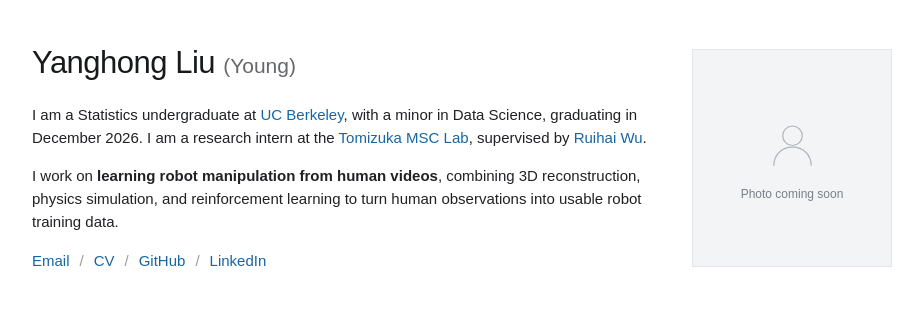
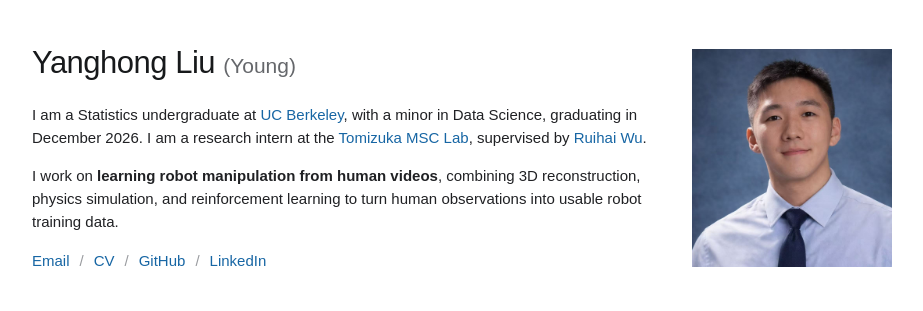
Before and after one commit to yanghong-liu/yanghong-liu.github.io, a plain HTML site: page index.html in a window 1280 px wide. Shown: the top 311 px of the page, without its empty margins (178-1101 px from the left). Drawn offline with Linux system fonts and the light colour scheme.

Commit message:
Replace homepage photo placeholder with supplied portrait

```diff
--- a/academic.css
+++ b/academic.css
@@ -7,13 +7,13 @@ p{margin:0 0 11px}strong{font-weight:600}h1,h2,h3{color:#17191b}
 h1{font-size:31px;line-height:1.2;letter-spacing:-.5px;font-weight:500;margin:0 0 22px}h1 span{font-size:21px;color:#65676b;letter-spacing:0;white-space:nowrap}
 h2{font-size:23px;font-weight:500;margin:0 0 23px;line-height:1.3}h3{font-size:15.5px;font-weight:600;line-height:1.45;margin:0 0 4px}section{margin-top:34px}
 .profile{display:grid;grid-template-columns:minmax(0,1fr) 200px;gap:42px;align-items:center;margin-bottom:36px}.profile-copy p{margin-bottom:14px}.profile-links{display:flex;align-items:center;flex-wrap:wrap;gap:10px;margin-top:16px}.profile-links span,.resources span{color:#9a9ca0}
-.portrait{width:200px;height:218px;background:#f3f4f5;border:1px solid #e3e5e8;display:flex;align-items:center;justify-content:center;flex-direction:column;gap:7px;color:#7a8088;font-size:12px}.portrait svg{width:65px;height:65px;fill:none;stroke:#b0b6be;stroke-width:1.5}
+.portrait{width:200px;height:218px;overflow:hidden}.portrait img{display:block;width:100%;height:100%;object-fit:cover;object-position:center 20%}
 .paper{display:grid;grid-template-columns:235px minmax(0,1fr);column-gap:26px;margin:0 0 33px;align-items:start}.paper-media{margin:4px 0 0;width:100%}.paper-media video{display:block;width:100%;aspect-ratio:16/9;object-fit:contain;background:#fafafa}.paper-media img{display:block;width:100%;height:auto}.paper-media figcaption{font-size:11px;line-height:1.4;color:#787b80;margin-top:7px;text-align:center}
 .paper-copy h3{margin:0 0 5px;font-size:16px}.authors{font-size:13px;line-height:1.5;margin-bottom:3px}.venue{font-size:14px;font-style:italic;margin-bottom:4px}.resources{display:flex;flex-wrap:wrap;gap:8px;font-size:14px;margin-bottom:10px}.description,.result{font-size:14px;line-height:1.5;margin-bottom:8px}.result{color:#454a50}
 details{font-size:13px;color:var(--muted);margin-top:9px}summary{cursor:pointer;color:var(--link);width:fit-content}details p{margin-top:9px}details dt{font-weight:600;margin-top:10px}details dd{margin:3px 0 8px}details ul{padding-left:20px}
 .entry-heading{display:flex;justify-content:space-between;gap:20px;align-items:baseline}.date{color:var(--muted);font-size:13px;white-space:nowrap}.other-projects p{font-size:14px}.muted{color:var(--muted);font-size:13px}.experience-entry{display:flex;justify-content:space-between;align-items:baseline;gap:24px;margin-bottom:17px}.experience-entry p{margin:0;font-size:14px}.experience-entry p.muted{font-size:13px}#contact p{font-size:14px}
 footer{border-top:1px solid var(--line);display:flex;justify-content:space-between;gap:14px;margin-top:34px;padding-top:18px;font-size:12px;color:#85888d}.skip{position:absolute;top:-80px;left:12px;background:#fff;padding:8px;z-index:5}.skip:focus{top:8px}
 @media(min-width:1000px){.profile{margin-bottom:41px}}
-@media(max-width:700px){main{padding:28px 22px 22px}.profile{grid-template-columns:minmax(0,1fr) 130px;gap:22px;align-items:start}h1{font-size:27px;margin-bottom:16px}h1 span{font-size:18px}.portrait{width:130px;height:150px;margin-top:4px}.portrait svg{width:45px;height:45px}.portrait span{font-size:10px}.profile-copy p{font-size:14px}.paper{grid-template-columns:190px minmax(0,1fr);gap:20px}.paper-copy h3{font-size:15px}}
+@media(max-width:700px){main{padding:28px 22px 22px}.profile{grid-template-columns:minmax(0,1fr) 130px;gap:22px;align-items:start}h1{font-size:27px;margin-bottom:16px}h1 span{font-size:18px}.portrait{width:130px;height:150px;margin-top:4px}.profile-copy p{font-size:14px}.paper{grid-template-columns:190px minmax(0,1fr);gap:20px}.paper-copy h3{font-size:15px}}
 @media(max-width:540px){main{padding:26px 20px 22px}.profile{display:flex;flex-direction:column;gap:20px;margin-bottom:30px}.profile-copy{order:2}.portrait{order:1;width:112px;height:120px;align-self:center;margin:0}.profile-copy h1{text-align:center;margin-bottom:18px}.profile-links{justify-content:center}.paper{display:flex;flex-direction:column;gap:15px;margin-bottom:32px}.paper-media{width:100%;max-width:320px;margin:0 auto}.paper-copy h3{font-size:16px}.entry-heading{display:block}.entry-heading .date{display:block;margin-bottom:3px}.experience-entry{gap:6px;flex-direction:column}.experience-entry .date{font-size:12px}section{margin-top:30px}h2{font-size:22px;margin-bottom:20px}footer{font-size:11px}}
 @media(prefers-reduced-motion:reduce){html{scroll-behavior:auto}}
--- a/index.html
+++ b/index.html
@@ -10,7 +10,7 @@
 <p>I work on <strong>learning robot manipulation from human videos</strong>, combining 3D reconstruction, physics simulation, and reinforcement learning to turn human observations into usable robot training data.</p>
 <nav class="profile-links" aria-label="Contact and profiles"><a href="mailto:stzabl@berkeley.edu">Email</a><span>/</span><a href="assets/Yanghong-Liu-CV.pdf" target="_blank" rel="noopener">CV</a><span>/</span><a href="https://github.com/yanghong-liu?tab=repositories">GitHub</a><span>/</span><a href="https://www.linkedin.com/in/yanghong-liu-a8916a282/">LinkedIn</a></nav>
 </div>
-<div class="portrait" role="img" aria-label="Placeholder for Yanghong Liu's profile photo"><svg viewBox="0 0 80 80" aria-hidden="true"><circle cx="40" cy="28" r="12"/><path d="M17 65c0-14 10-23 23-23s23 9 23 23"/></svg><span>Photo coming soon</span></div>
+<div class="portrait"><img src="assets/yanghong-liu-portrait.jpg" alt="Yanghong Liu" width="1024" height="1536"></div>
 </header>
 <section id="work" aria-labelledby="research-heading">
 <h2 id="research-heading">Selected Research</h2>
```
Also changed, not shown: assets/yanghong-liu-portrait.jpg (added).
